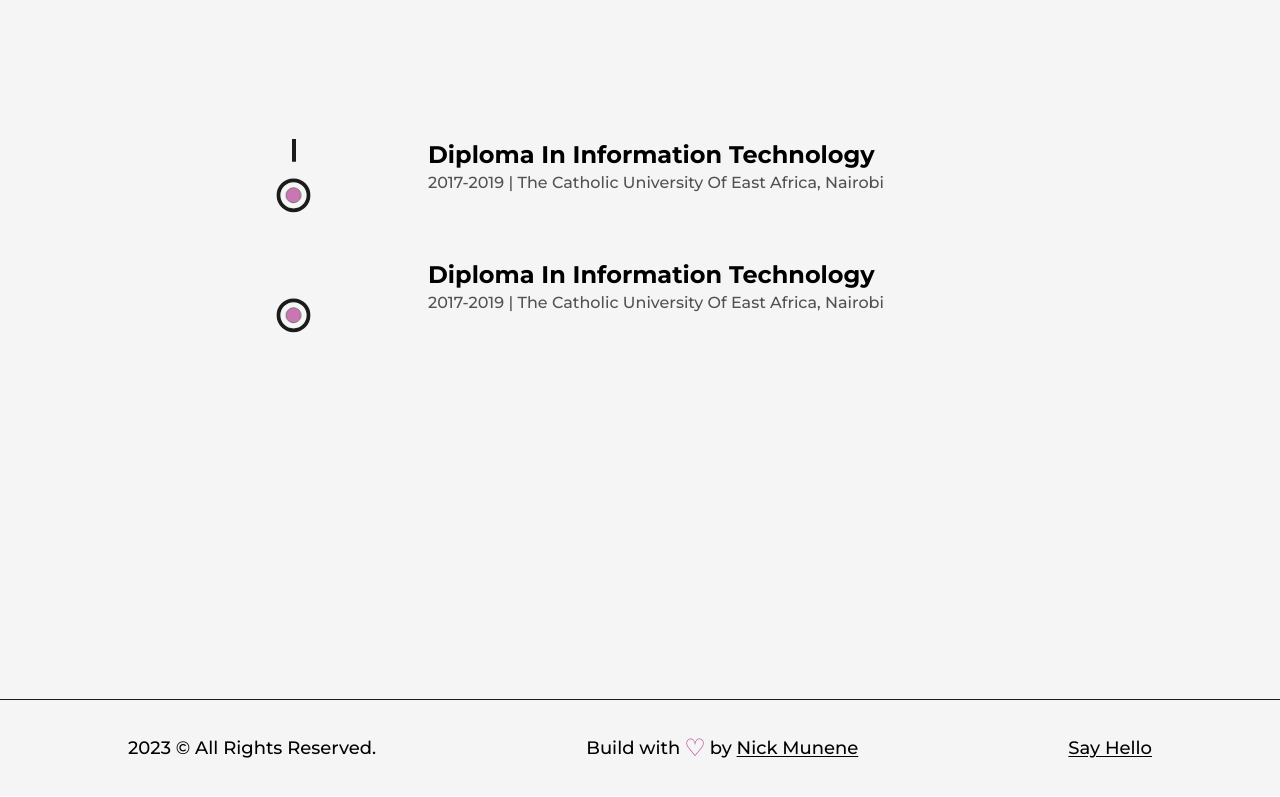
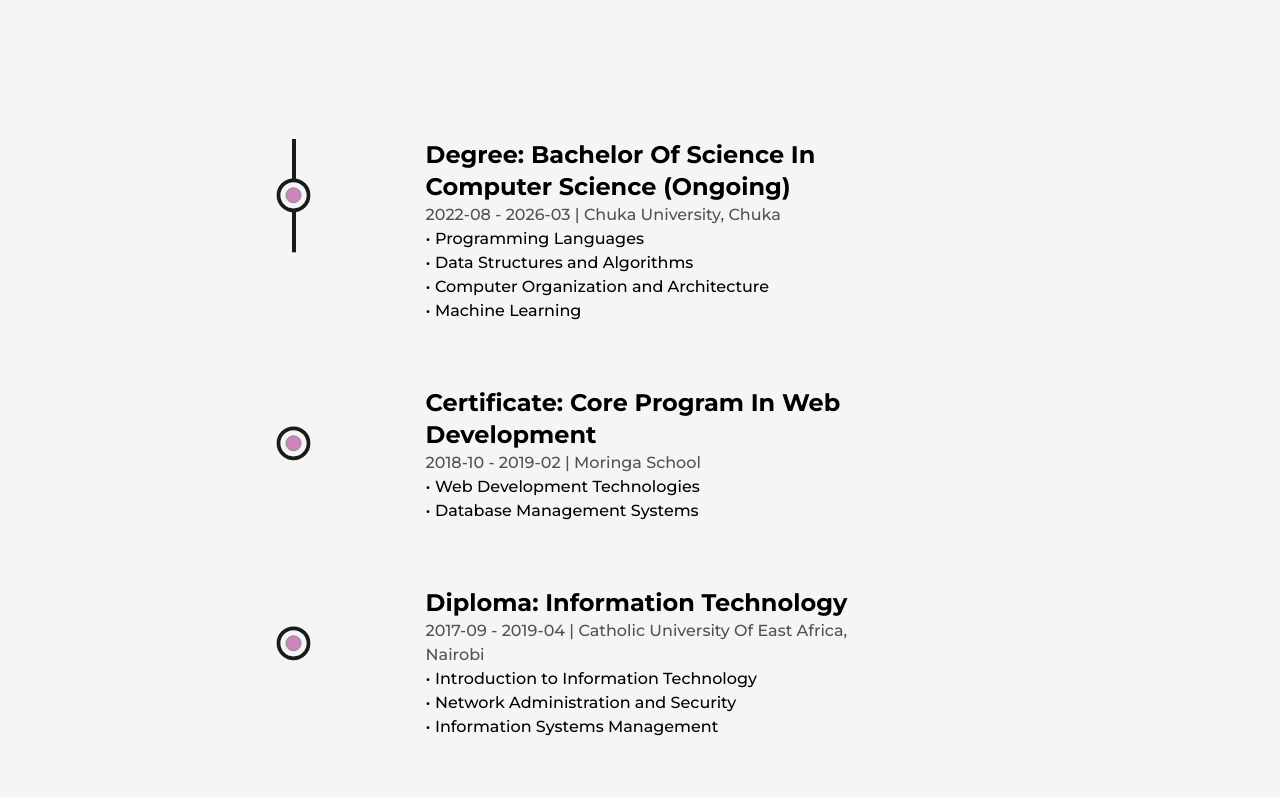
Before and after one commit to NickM101/portfolio, a Next.js app: page /about in a window 1280 px wide. Shown: the part 4205-5002 px from the top of the page. Built offline with nearby package versions, Linux system fonts and the light colour scheme.

Commit message:
Done with education

```diff
--- a/src/components/Education.js
+++ b/src/components/Education.js
@@ -1,29 +1,35 @@
-import React, { useRef } from "react";
-import { useScroll, motion } from "framer-motion";
+import React, {useRef} from "react";
+import {useScroll, motion} from "framer-motion";
 import Lilcon from "./Lilcon";
+import {school_education} from "@/constants/tech";
 
-const Details = ({ type, time, place, info }) => {
+const Details = ({item}) => {
   const ref = useRef(null);
   return (
     <li
+      key={item.id}
       ref={ref}
       className="my-8 first:mt-0 last:mb-0 w-[60%] mx-auto flex flex-col items-center justify-between"
     >
       <Lilcon reference={ref} />
       <motion.div
         className=""
-        initial={{ y: 50 }}
-        whileInView={{ y: 0 }}
-        transition={{ duration: 0.5, type: "spring" }}
+        initial={{y: 50}}
+        whileInView={{y: 0}}
+        transition={{duration: 0.5, type: "spring"}}
       >
         <h3 className="capitalize font-bold text-2xl">
-          {type}&nbsp;
-
+          {item.honor}:&nbsp;{item.major}
         </h3>
         <span className="capitalize font-medium text-dark/75">
-          {time} | {place}
+          {item.date} | {item.name}
         </span>
-        <p className="font-medium w-full">{info}</p>
+        {/* <p className="font-medium w-full">{info}</p> */}
+        {item.courseWork.map((course, index) => (
+          <li key={index} className="font-medium w-full">
+            • {course}
+          </li>
+        ))}
       </motion.div>
     </li>
   );
@@ -32,35 +38,23 @@ const Details = ({ type, time, place, info }) => {
 const Education = () => {
   const ref = useRef(null);
 
-  const { scrollYProgress } = useScroll({
+  const {scrollYProgress} = useScroll({
     target: ref,
     offset: ["start end", "center start"],
   });
 
   return (
     <div className="my-64">
-      <h2 className="font-bold text-8xl mb-32 w-full text-center">
-        Education
-      </h2>
+      <h2 className="font-bold text-8xl mb-32 w-full text-center">Education</h2>
       <div ref={ref} className="w-[75%] mx-auto relative">
         <motion.div
-          style={{ scaleY: scrollYProgress }}
+          style={{scaleY: scrollYProgress}}
           className="absolute left-9 top-0 w-[4px] h-full bg-dark origin-top"
         />
         <ul className="w-full flex flex-col items-start justify-between ml-4">
-          <Details
-         type='Diploma in Information Technology'
-         time='2017-2019'
-         place='The Catholic University of East Africa, Nairobi'
-         info=''
-          />
-          <Details
-         type='Diploma in Information Technology'
-         time='2017-2019'
-         place='The Catholic University of East Africa, Nairobi'
-         info=''
-          />
-
+          {school_education.map((education, index) => (
+            <Details key={index} item={education} />
+          ))}
         </ul>
       </div>
     </div>
--- a/src/constants/tech.js
+++ b/src/constants/tech.js
@@ -83,32 +83,29 @@ export const school_education = [
     date: "2022-08 - 2026-03",
     honor: "Degree",
     courseWork: [
-        "Programming Languages",
-        "Data Structures and Algorithms",
-        "Computer Organization and Architecture",
-        "Machine Learning"
+      "Programming Languages",
+      "Data Structures and Algorithms",
+      "Computer Organization and Architecture",
+      "Machine Learning",
     ],
   },
-  {
-    major: "Information Technology",
-    name: "Catholic University of East Africa, Nairobi",
-    date: "2022-08 - 2026-03",
-    honor: "Diploma",
-    courseWork: [
-        "Introduction to Information Technology",
-        "Network Administration and Security",
-        "Information Systems Management"
-    ],
-  },
+
   {
     major: "Core Program in Web Development",
     name: "Moringa School",
     date: "2018-10 - 2019-02",
     honor: "Certificate",
+    courseWork: ["Web Development Technologies", "Database Management Systems"],
+  },
+  {
+    major: "Information Technology",
+    name: "Catholic University of East Africa, Nairobi",
+    date: "2017-09 - 2019-04",
+    honor: "Diploma",
     courseWork: [
-        "Web Development Technologies",
-        "Database Management Systems",
+      "Introduction to Information Technology",
+      "Network Administration and Security",
+      "Information Systems Management",
     ],
   },
-
 ];
```
